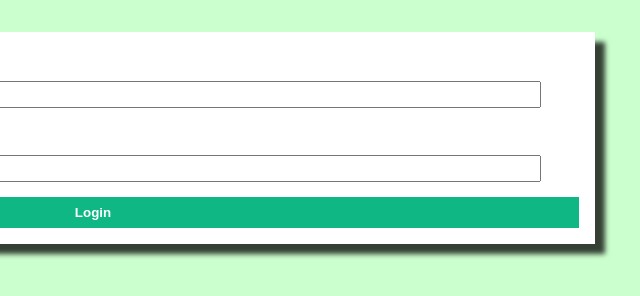
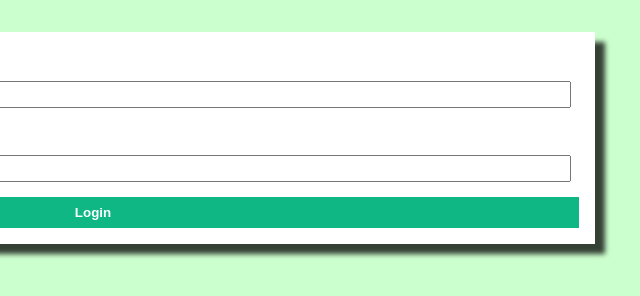
Before and after one commit to mcampbell379/codeup-web-exercises, a plain HTML site: page login.html in a window 1280 px wide. Shown: the full height of the page, 547-1187 px from the left. Drawn offline with Linux system fonts and the light colour scheme.

Commit message:
updated login.css

```diff
--- a/css/login.css
+++ b/css/login.css
@@ -38,7 +38,7 @@ fieldset {
 
 .form-group {
     /* This element must use 100% of the width */
-    width: 94%;
+    width: 100%;
     /* It should have a separation of .5em from elements on top of it and below it*/
     padding: .5em;
 }
@@ -66,11 +66,11 @@ fieldset {
 
 .form-control {
     /* There must be 4px on top of the text and below the text of an input with this class */
-    padding: 4px;
+    padding: 4px 0;
     /* It should have a separation of .5em from elements on top of it and below it */
-    margin: .5em auto;
+    margin: .5em 0;
     /* You'll need to use the `calc` function to make the width of this element match the width of the button */
     /* See the example at: https://developer.mozilla.org/en-US/docs/Web/CSS/calc */
     /* HINT: Examples are available at: https://glitch.com/~input-button-width */
-    width: 100%;
+    width: calc(100% - 20px);
 }
```
